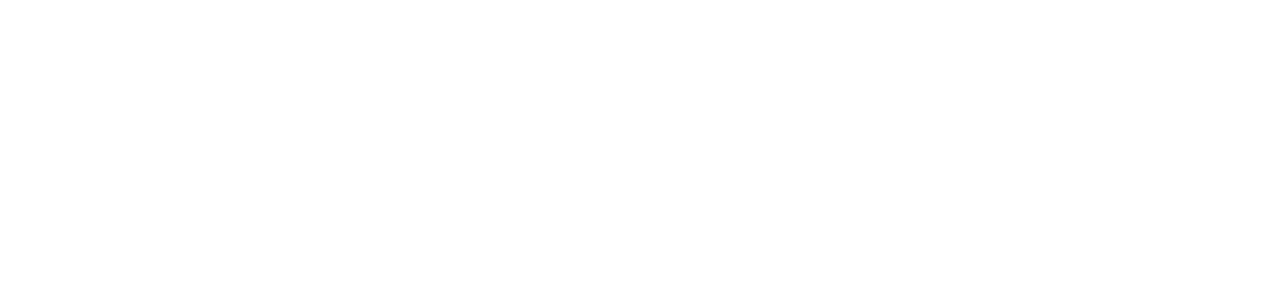
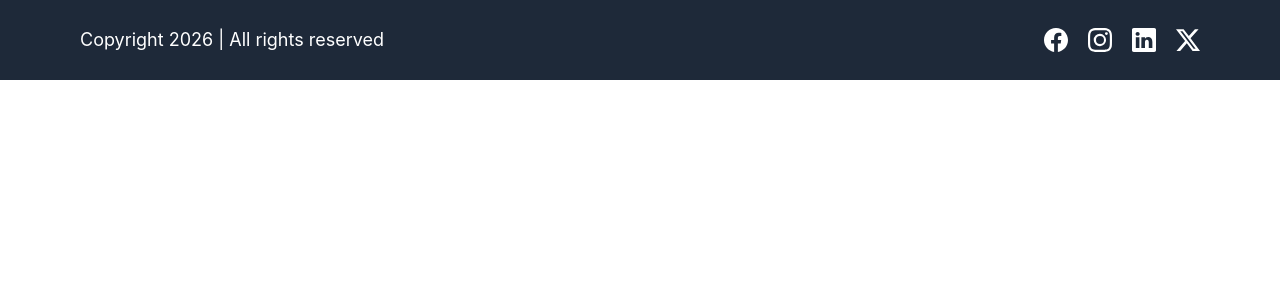
Before and after one commit to codepriyanshu2004/Lms-Frontend2, a React (Vite) app: page / in a window 1280 px wide. Before the commit this address had no page. Shown: the top 300 px of the page. Built offline with nearby package versions, Linux system fonts and the light colour scheme.

Commit message:
Added footer component

```diff
--- a/index.html
+++ b/index.html
@@ -1,5 +1,5 @@
 <!doctype html>
-<html lang="en">
+<html lang="en" data-theme="light">
   <head>
     <meta charset="UTF-8" />
     <link rel="icon" type="image/svg+xml" href="/favicon.svg" />
--- a/src/App.jsx
+++ b/src/App.jsx
@@ -1,15 +1,18 @@
 
 import { Routes } from 'react-router-dom'
 import './App.css'
+import footer from './Components/Footer.jsx'
+import Footer from './Components/Footer.jsx'
 
 function App() {
 
 
   return (
     <>
-    <Routes>
+    {/* <Routes> */}
         {/* <Route path="/" element={Home /} ></Route> */}
-    </Routes>
+    {/* </Routes> */}
+    <Footer/>
     </>
 
   )
--- /dev/null
+++ b/src/Components/Footer.jsx
@@ -0,0 +1,33 @@
+import {BsFacebook,BsInstagram,BsLinkedin,BsTwitterX} from "react-icons/bs";
+
+
+function Footer(){
+  const currentDate = new Date();
+  const year = currentDate.getFullYear();
+    return(
+        <>
+        <footer className="relative left-0 bottom-0 h-[10vh] py-5 flex flex-col sm:flex-row items-center justify-between text-white bg-gray-800 sm:px-20">
+            <section className="text-lg">
+              Copyright {year} | All rights reserved
+            </section>
+            <section className="flex items-center justify-center gap-5 text-2xl text-white">
+                <a className="hover:text-yellow-500 transition-all ease-in-out duration-300">
+                   <BsFacebook/>
+                </a>
+                 <a className="hover:text-yellow-500 transition-all ease-in-out duration-300">
+                   <BsInstagram/>
+                </a>
+                 <a className="hover:text-yellow-500 transition-all ease-in-out duration-300">
+                   <BsLinkedin/>
+                </a>
+                 <a className="hover:text-yellow-500 transition-all ease-in-out duration-300">
+                   <BsTwitterX/>
+                </a>
+            </section>
+        </footer>
+        </>
+
+    )
+}
+
+export default Footer;
--- a/src/index.css
+++ b/src/index.css
@@ -2,8 +2,9 @@
 @plugin "daisyui";
 
 body {
-    margin:auto;
+    margin: 0 auto;
     max-width :1440px;
     position: relative;
 
+
 }
```
